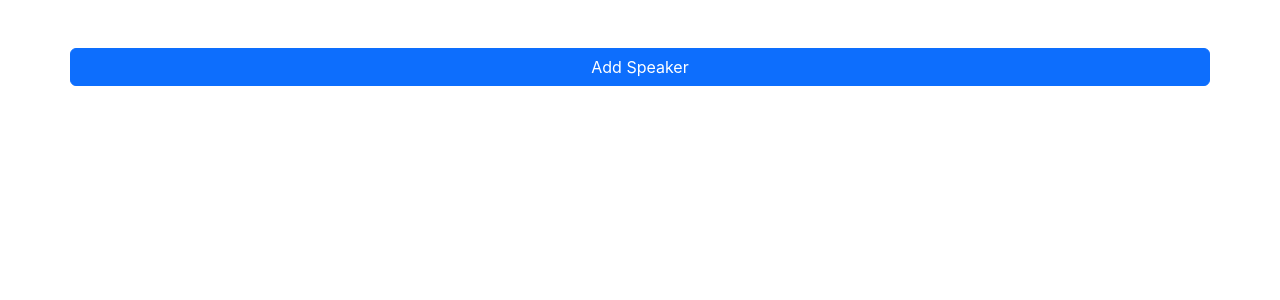
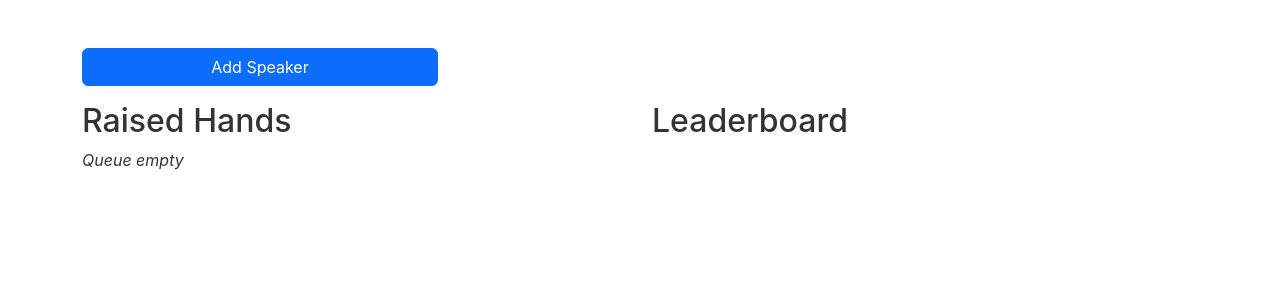
Before and after one commit to jonasjancarik/talktally, a Next.js app: page / in a window 1280 px wide. Shown: the top 300 px of the page. Built offline with nearby package versions, Linux system fonts and the light colour scheme.

Commit message:
Refactor Speaker component and add button styling

```diff
--- a/src/components/Speaker.js
+++ b/src/components/Speaker.js
@@ -41,7 +41,7 @@ function Speaker({ speaker, onToggleTimer, handleUpdateTime, onToggleHand }) {
     };
 
     return (
-        <div className="card p-3 mb-3">
+        <div className="card p-3">
             <h5 className="card-title">{speaker.name}</h5>
             <p className="card-text">Time: <FormatTime seconds={seconds} /></p>
             <p className="card-text">Total Time: <FormatTime seconds={speaker.totalTime} /></p>
@@ -49,7 +49,7 @@ function Speaker({ speaker, onToggleTimer, handleUpdateTime, onToggleHand }) {
             <button onClick={toggleTimer} className={`btn ${speaker.isActive ? 'btn-secondary' : 'btn-primary'}`}>
                 {speaker.isActive ? 'Pause' : 'Start'}
             </button>
-            <button onClick={toggleHand} className={`btn ${speaker.handRaised ? 'btn-danger' : 'btn-success'} ms-2`}>
+            <button onClick={toggleHand} className={`btn ${speaker.handRaised ? 'btn-danger' : 'btn-success'} mt-2`}>
                 {speaker.handRaised ? 'Lower Hand' : 'Raise Hand'}
             </button>
         </div>
--- a/src/pages/index.js
+++ b/src/pages/index.js
@@ -82,12 +82,26 @@ export default function Home() {
                         />
                     </div>
                 ))}
-                <button onClick={addSpeaker} className="btn btn-primary">
-                    Add Speaker
-                </button>
+                <div className='col-md-4 mb-3'>
+                    <button type='button' onClick={addSpeaker} className="btn btn-primary w-100 h-100">
+                        Add Speaker
+                    </button>
+                </div>
             </div>
-            <RaisedHandList speakers={speakers.filter(speaker => speaker.handRaised)} onToggleHand={handleToggleHand} />
-            <LeaderBoard speakers={speakers} />
+            <div className="row">
+                <div className="col-md-6">
+                    <h2>Raised Hands</h2>
+                    {speakers.filter(speaker => speaker.handRaised).length > 0 ? (
+                        <RaisedHandList speakers={speakers.filter(speaker => speaker.handRaised)} onToggleHand={handleToggleHand} />
+                    ) : (
+                        <em>Queue empty</em>
+                    )}
+                </div>
+                <div className="col-md-6">
+                    <h2>Leaderboard</h2>
+                    <LeaderBoard speakers={speakers} />
+                </div>
+            </div>
         </div>
     );
 }
```
